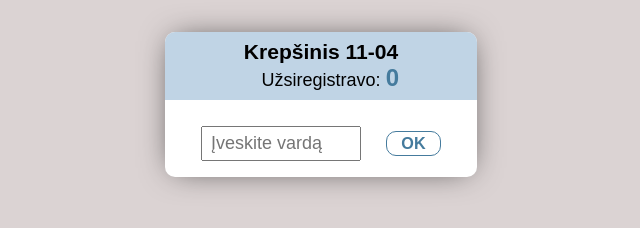
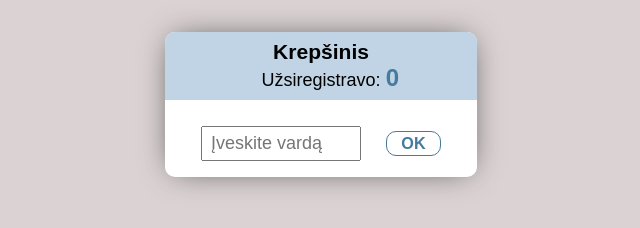
Before and after one commit to aiveris/trefkes, a plain HTML site: page index.html in a window 1280 px wide. Shown: the full height of the page, 319-959 px from the left. Drawn offline with nearby package versions, Linux system fonts and the light colour scheme; no server answers.

Commit message:
2022-10-29

```diff
--- a/index.html
+++ b/index.html
@@ -12,7 +12,7 @@
   <body>
     <div class="modal">
       <div class="modal-header">
-        <h3>Krepšinis 11-04</h3>
+        <h3>Krepšinis</h3>
         <label>Užsiregistravo:</label>
         <p id="countA1" class="count">0</p>
       </div>
```
